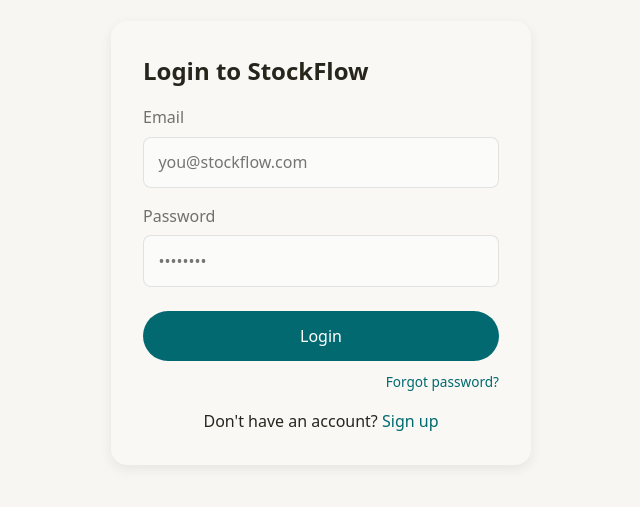
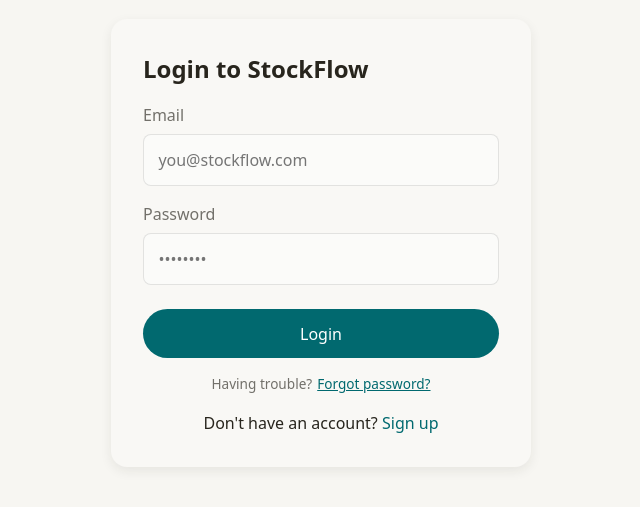
Before and after one commit to lakhanrajvanhs/stockflow-inventory, a plain HTML site: page frontend/index.html in a window 1280 px wide. Shown: the part 157-664 px from the top of the page, without its empty margins (319-959 px from the left). Drawn offline with Linux system fonts and the light colour scheme; a web font is replaced by a local one.

```diff
--- a/frontend/index.html
+++ b/frontend/index.html
@@ -65,14 +65,29 @@
         Login
       </button>
 
-      <div id="forgotPwdContainer" style="text-align: right; margin-top: 0.5rem;">
-      <button
+      <div id="forgotPwdContainer" style="
+          margin-top: 1rem;
+          display: flex;
+          align-items: center;
+          justify-content: center;
+          gap: 5px;
+          font-size: 0.85rem;
+      ">
+        <span style="color: var(--color-text-muted);">Having trouble?</span>
+        <button
           type="button"
           id="forgotPwdLink"
-          style="background: none; border: none; color: var(--color-primary); cursor: pointer; font-size: 0.85rem;"
-       >
-      Forgot password?
-      </button>
+          style="
+          background: none;
+          border: none;
+          color: var(--color-primary);
+          cursor: pointer;
+          font-size: 0.85rem;
+          text-decoration: underline;
+          "
+        >
+        Forgot password?
+        </button>
       </div>
 
       <p style="margin-top: 1rem; text-align: center;">
```
